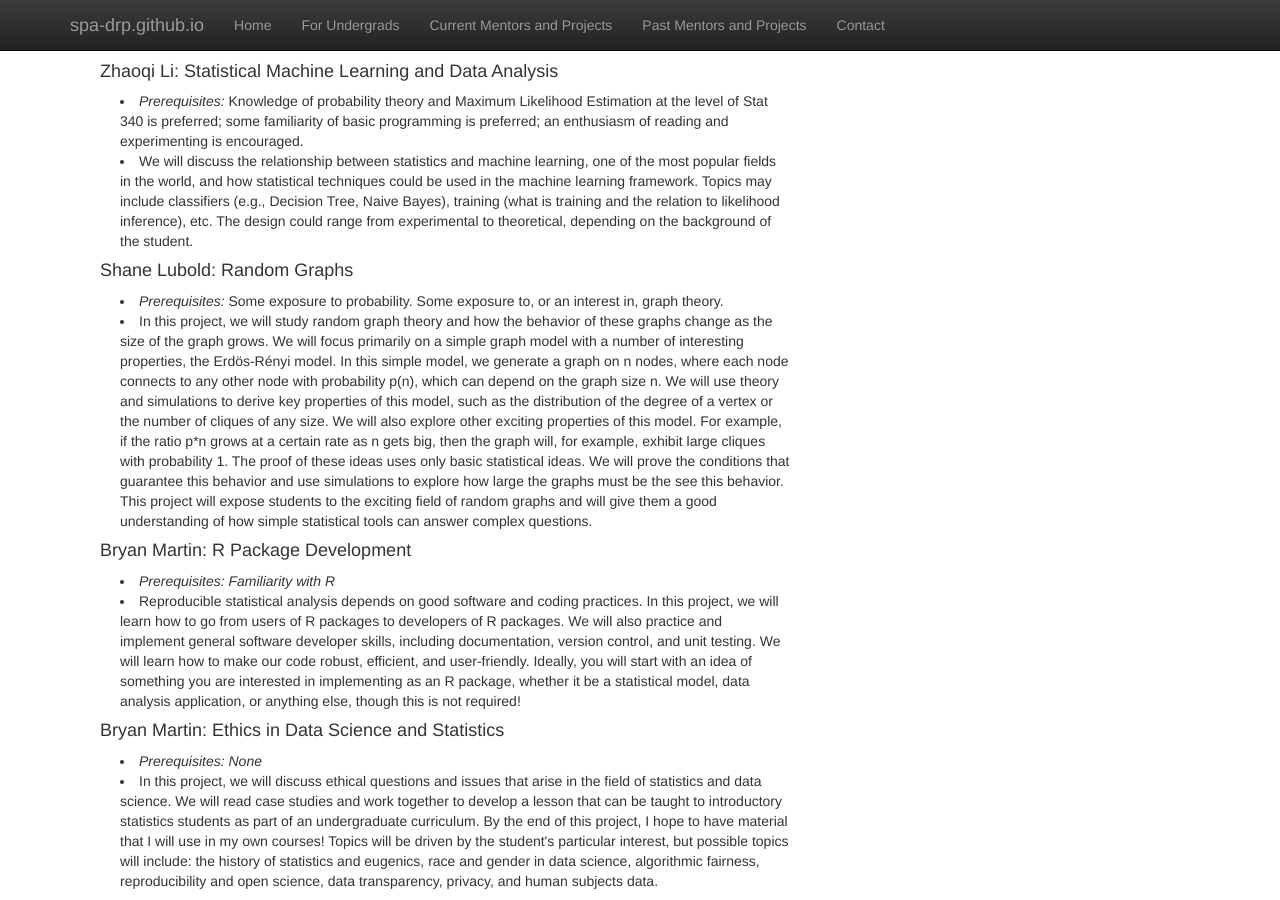
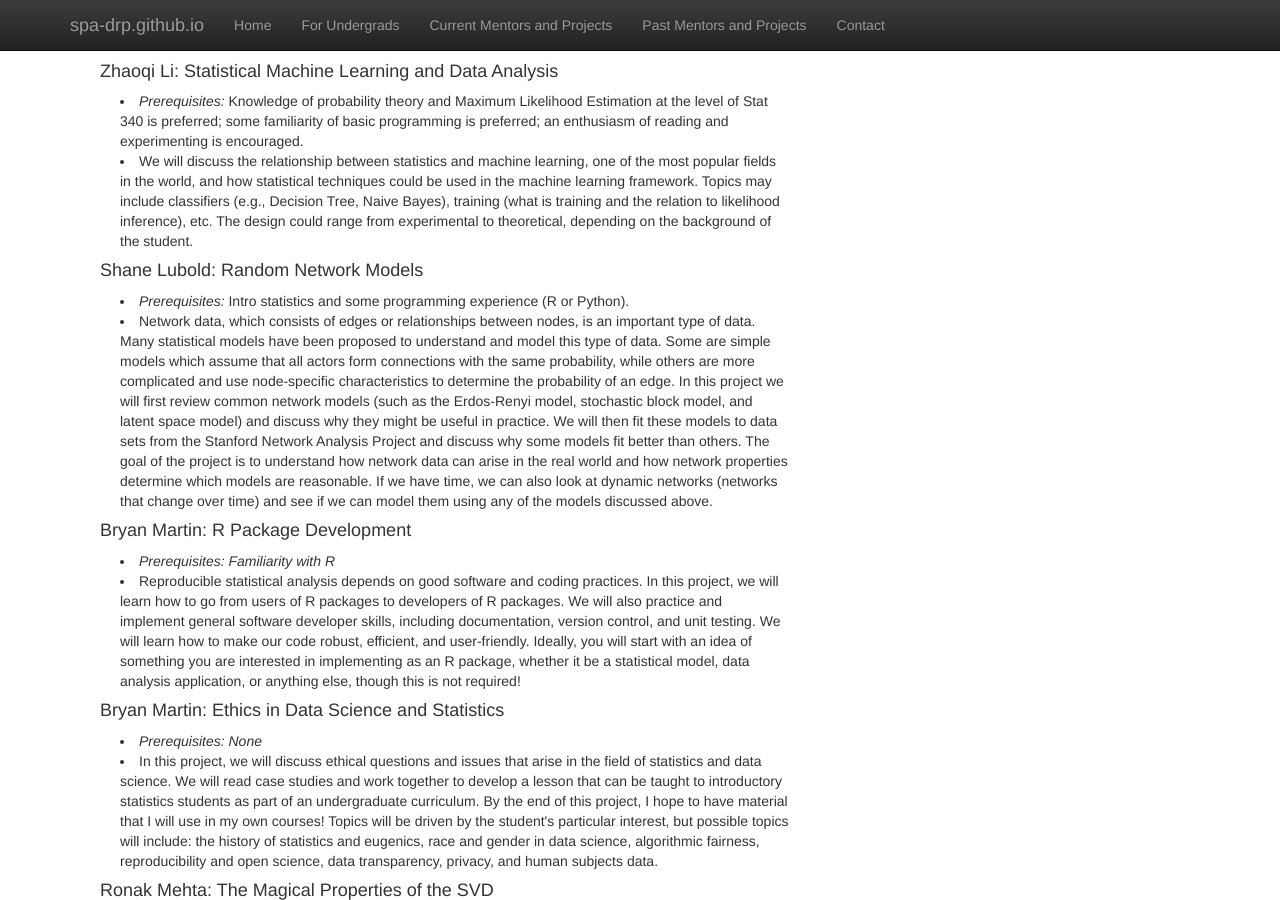
Before and after one commit to SPA-DRP/spa-drp.github.io, a Jekyll site: the page built from currentmentors.html, in a window 1280 px wide and 900 px high, scrolled down 511 px. Built offline with Jekyll 4.4.1, drawn with Linux system fonts in a browser that asks for light colours; nearby versions of some CDN libraries; library files that are not in the unit come from our copies.

Commit message:
Shane project updated

```diff
--- a/currentmentors.html
+++ b/currentmentors.html
@@ -54,10 +54,13 @@ Finally, we'll consider the ethics of forecasting elections and using statistics
 </p>
 
 
-<h4>Shane Lubold: Random Graphs </h4>
+<h4>Shane Lubold: Random Network Models</h4>
 <p class="content" style="padding:0px;margin:0px 20px 0px;">
-    <li style="padding:0px;margin:0px 20px 0px;"> <i> Prerequisites: </i> Some exposure to probability. Some exposure to, or an interest in, graph theory. </li>
-    <li style="padding:0px;margin:0px 20px 0px;"> In this project, we will study random graph theory and how the behavior of these graphs change as the size of the graph grows. We will focus primarily on a simple graph model with a number of interesting properties, the Erdös-Rényi model. In this simple model, we generate a graph on n nodes, where each node connects to any other node with probability p(n), which can depend on the graph size n. We will use theory and simulations to derive key properties of this model, such as the distribution of the degree of a vertex or the number of cliques of any size. We will also explore other exciting properties of this model. For example, if the ratio p*n grows at a certain rate as n gets big, then the graph will, for example, exhibit large cliques with probability 1. The proof of these ideas uses only basic statistical ideas. We will prove the conditions that guarantee this behavior and use simulations to explore how large the graphs must be the see this behavior. This project will expose students to the exciting field of random graphs and will give them a good understanding of how simple statistical tools can answer complex questions. </li>
+    <li style="padding:0px;margin:0px 20px 0px;"> <i> Prerequisites: </i> Intro statistics and some programming experience (R or Python). </li>
+    <li style="padding:0px;margin:0px 20px 0px;">
+      Network data, which consists of edges or relationships between nodes, is an important type of data. Many statistical models have been proposed to understand and model this type of data. Some are simple models which assume that all actors form connections with the same probability, while others are more complicated and use node-specific characteristics to determine the probability of an edge. In this project we will first review common network models (such as the Erdos-Renyi model, stochastic block model, and latent space model) and discuss why they might be useful in practice. We will then fit these models to data sets from the Stanford Network Analysis Project and discuss why some models fit better than others. The goal of the project is to understand how network data can arise in the real world and how network properties determine which models are reasonable. If we have time, we can also look at dynamic networks (networks that change over time) and see if we can model them using any of the models discussed above.
+
+     </li>
 </p>
 
 <h4> Bryan Martin: R Package Development  </h4>
```
